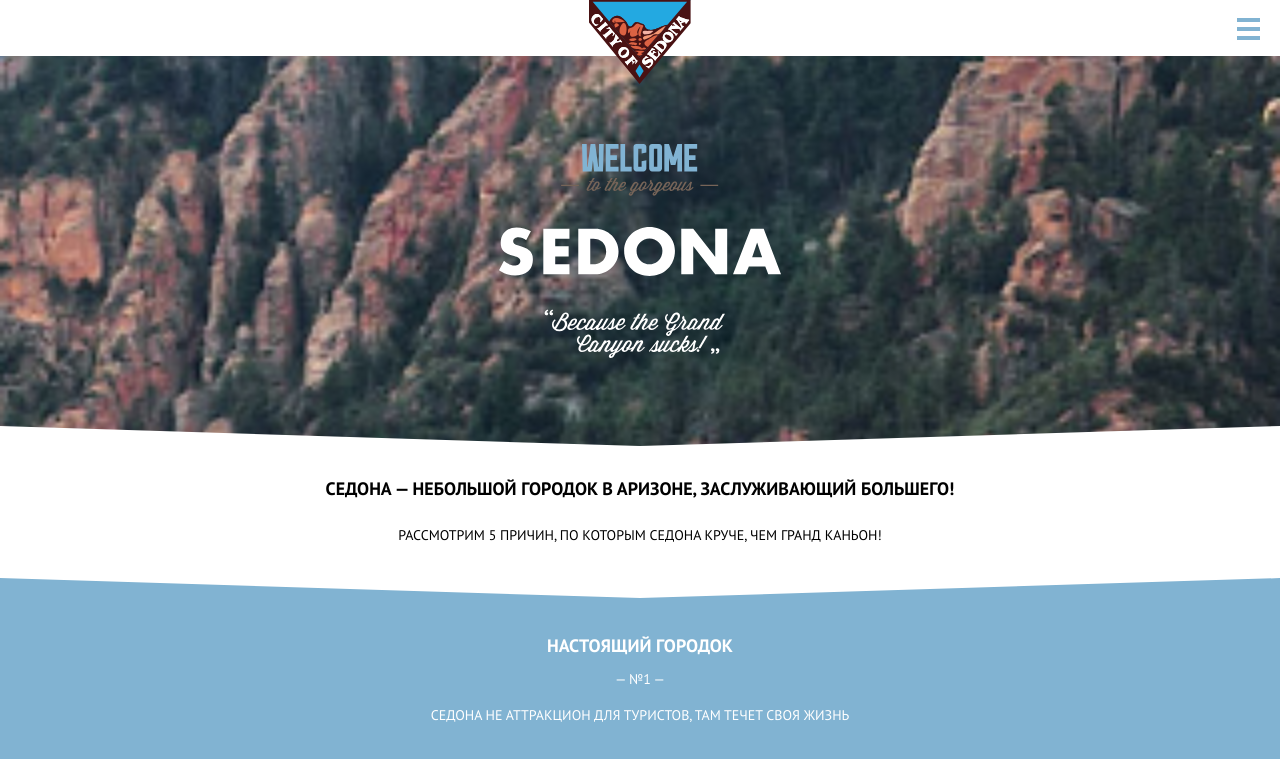
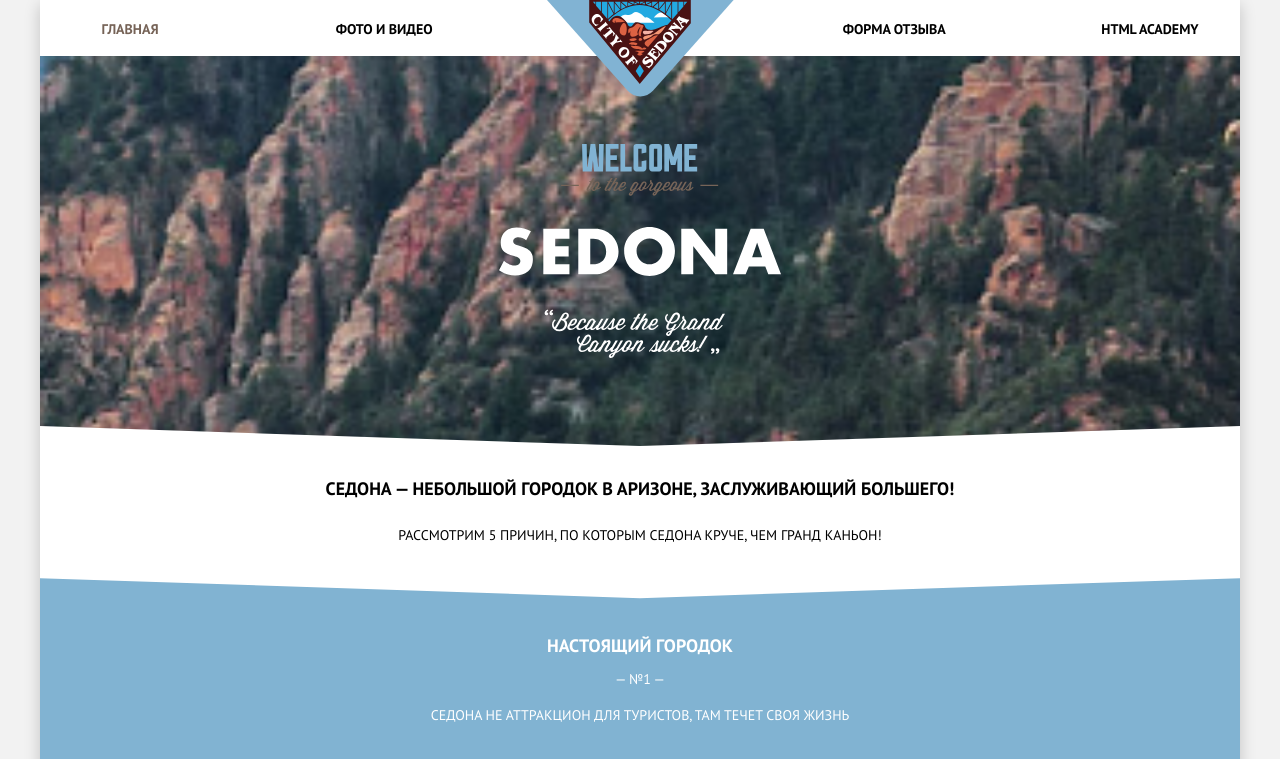
Before and after one commit to NatalyLu/sedona, a website: page source/index.html in a window 1280 px wide. Shown: the top 759 px of the page. Drawn offline with nearby package versions, Linux system fonts and the light colour scheme; files that its build step writes are made by us from their sources; files whose address does not match are found by name.

Commit message:
edited adaptive for header navigation

```diff
--- a/source/index.html
+++ b/source/index.html
@@ -2,6 +2,7 @@
 <html lang="ru">
   <head>
     <meta charset="utf-8">
+    <meta name="viewport" content="width=device-width, initial-scale=1">
     <title>HTML Academy: Седона</title>
     <link rel="stylesheet" href="css/style.css">
   </head>
@@ -19,6 +20,9 @@
           <li>
             <a class="main-nav__item" href="catalog.html">Фото и видео</a>
           </li>
+          <li class="main-nav__item main-nav__item--logo">
+            <span class="visually-hidden">Место под логотип</span>
+          </li>
           <li>
             <a class="main-nav__item" href="form.html">Форма Отзыва</a>
           </li>
@@ -27,7 +31,10 @@
           </li>
         </ul>
         <a class="main-nav__logo">
-          <img src="img/logo-mobile.svg" width="102" height="84" alt="Логотип Sedona">
+          <picture>
+            <source srcset="img/logo-desktop.svg" media="(min-width: 1200px)">
+            <img src="img/logo-mobile.svg" width="102" height="84" alt="Логотип Sedona">
+          </picture>
         </a>
       </nav>
       <div class="page-header__wrapper page-header__wrapper--index">
--- a/source/less/main-nav.less
+++ b/source/less/main-nav.less
@@ -2,20 +2,34 @@
   display: flex;
   flex-direction: column;
   position: relative;
+
+  @media (min-width: @tablet-width) {
+    flex-direction: row;
+    justify-content: center;
+    padding: 0 20px;
+  }
 }
 
 .main-nav__list {
   .drop__list-style;
   flex-direction: column;
   display: none;
+
+  @media (min-width: @tablet-width) {
+    display: flex;
+    flex-direction: row;
+    justify-content: space-between;
+    flex-grow: 1;
+  }
 }
 
 .main-nav__item {
+  font-family: "PTSans-Bold", "Arial", sans-serif;
+  font-size: 1.286rem;
+  line-height: 2.86rem;
   display: block;
   width: 100%;
   box-sizing: border-box;
-  font-size: 1.125rem;
-  line-height: 2.5rem;
   padding: 10px 20px 5px 20px;
   text-align: center;
   text-transform: uppercase;
@@ -40,12 +54,73 @@
       opacity: 0.3;
     }
   }
+
+  @media (min-width: @tablet-width) {
+    font-size: 1rem;
+    line-height: 1.86rem;
+    color: @text-color;
+    padding: 16px 20px 14px 20px;
+    min-width: 140px;
+    background-color: transparent;
+    border: none;
+
+    &:hover {
+      &:not(.main-nav__item--active) {
+        background-color: transparent;
+        color: @background-color;
+      }
+    }
+
+    &:active {
+      &:not(.main-nav__item--active) {
+        background-color: transparent;
+        color: @text-color;
+        opacity: 0.3;
+      }
+    }
+  }
+}
+
+.main-nav__item--active {
+  color: @text-active-color;
+
+  &:hover {
+    color: @text-active-hover-color;
+  }
+
+  &:active {
+    color: @text-active-color;
+    opacity: 0.3;
+  }
+}
+
+.main-nav__item--logo {
+  display: none;
+
+  @media (min-width: @tablet-width) {
+    display: block;
+    width: 140px;
+  }
 }
 
 .main-nav__logo {
   text-align: center;
   height: 56px;
   z-index: 1;
+
+  @media (min-width: @tablet-width) {
+    position: absolute;
+  }
+
+  @media (min-width: @desktop-width) {
+    width: 187px;
+    height: 97px;
+
+    img {
+      width: 100%;
+      height: auto;
+    }
+  }
 }
 
 .main-nav__burger-input,
@@ -53,6 +128,10 @@
   top: 17px;
   right: 20px;
   z-index: 2;
+
+  @media (min-width: @tablet-width) {
+    display: none;
+  }
 }
 
 .main-nav__burger-input:checked ~ .main-nav__list {
--- a/source/less/style.less
+++ b/source/less/style.less
@@ -19,9 +19,15 @@
 @import url("reviews.less");
 @import url("form-review.less");
 
+// Viewports
+@tablet-width: 768px;
+@desktop-width: 1200px;
+
 // Colors
 @text-color: #000000;
 @text-alt-color: #ffffff;
+@text-active-color: #766357;
+@text-active-hover-color: #604E43;
 @background-color: #81B3D2;
 @background-color-darken: #669EC0;
 @background-color-dark: #5496BD;
@@ -49,9 +55,18 @@
 html {
   font-size: 14px;
   font-family: "PTSans", "Arial", sans-serif;
+
+  @media (min-width: @desktop-width) {
+    background-color: @background-btns-color;
+  }
 }
 
 body {
   margin: 0;
   background: #ffffff;
+
+  @media (min-width: @desktop-width) {
+    margin: 0 40px;
+    box-shadow: 0 5px 15px rgba(0, 1, 1, 0.2);
+  }
 }
```
Also changed, not shown: source/catalog.html (+7 -1 lines), source/form.html (+7 -1 lines), source/img/logo-desktop.svg (added).
